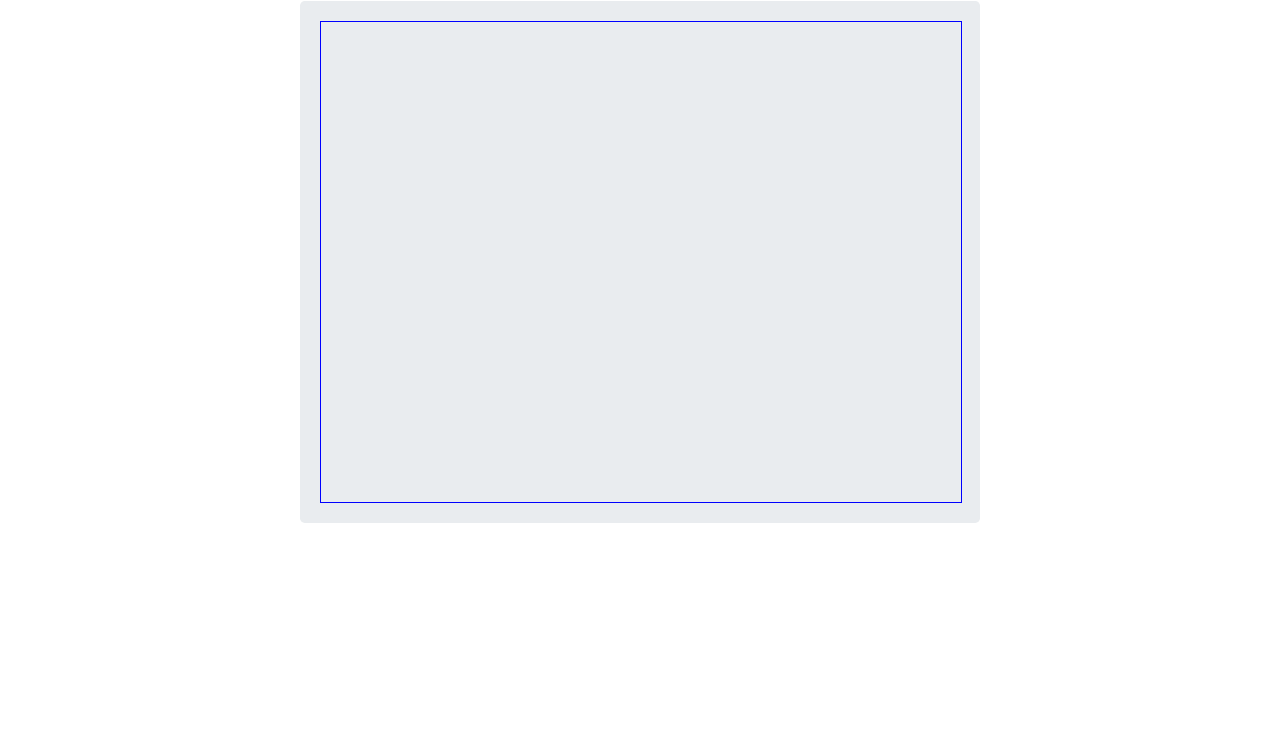
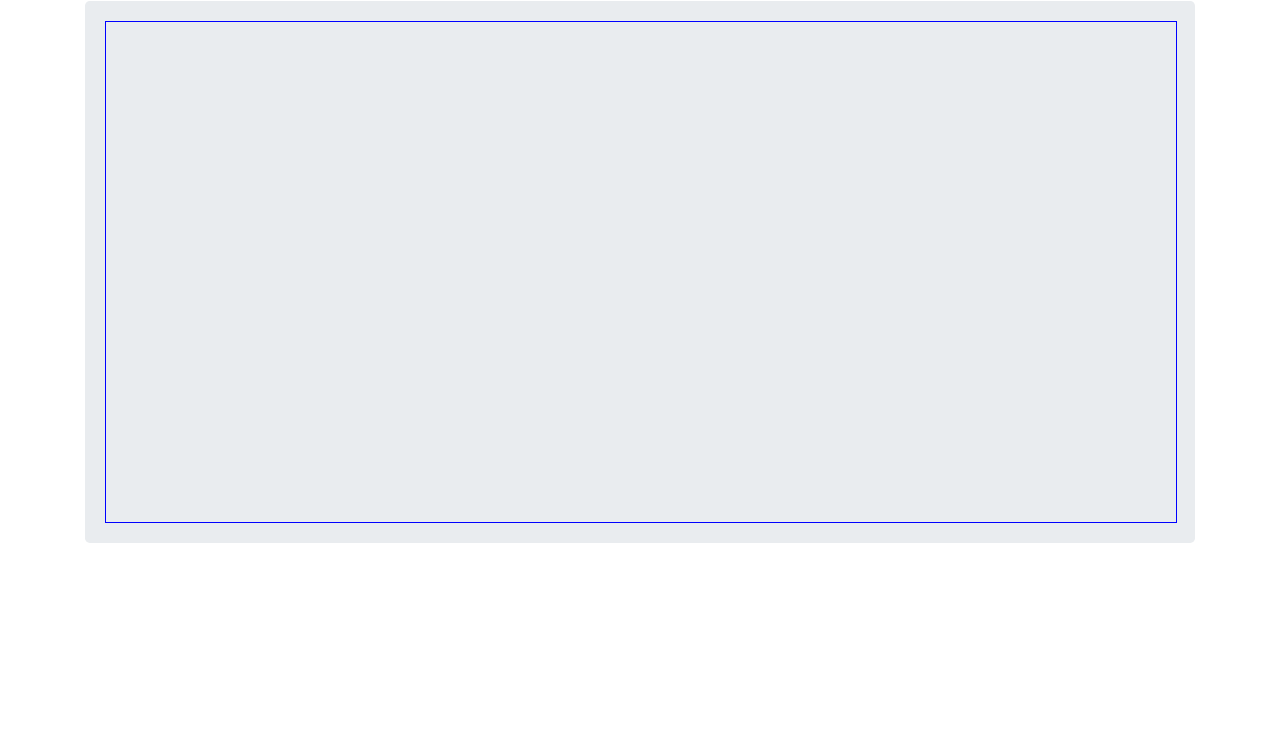
Before and after one commit to chaitanya1999/teamboard, a website: page index.html in a window 1280 px wide. Shown: the part 65-800 px from the top of the page. Drawn offline with nearby package versions, Linux system fonts and the light colour scheme.

Commit message:
resized canvas

```diff
--- a/index.html
+++ b/index.html
@@ -8,7 +8,7 @@
 
 		<style>
 			.center1{
-				width:680px;
+				width:100%;
 				margin-left:auto;
 				margin-right:auto;
 			}
@@ -55,6 +55,7 @@
 			}
 			function afterLoad(){
 				canvas = $("#board")[0];
+				canvas.width = canvas.parentElement.clientWidth-40;
 				context = canvas.getContext('2d');
 				canvas.addEventListener('mousedown',mouseDown);
 				canvas.addEventListener('mouseup',mouseUp);
@@ -119,7 +120,7 @@
 		<div class='container'>
 			<h2>TeamBoard</h2>
 			<div class='jumbotron center1' style='padding:20px'>
-				<canvas id='board' width='640px' height='480px' style='border: 1px solid blue;'></canvas>
+				<canvas id='board' height='500px' style='border: 1px solid blue;'></canvas>
 			</div>
 		</div>
 	</body>
```
